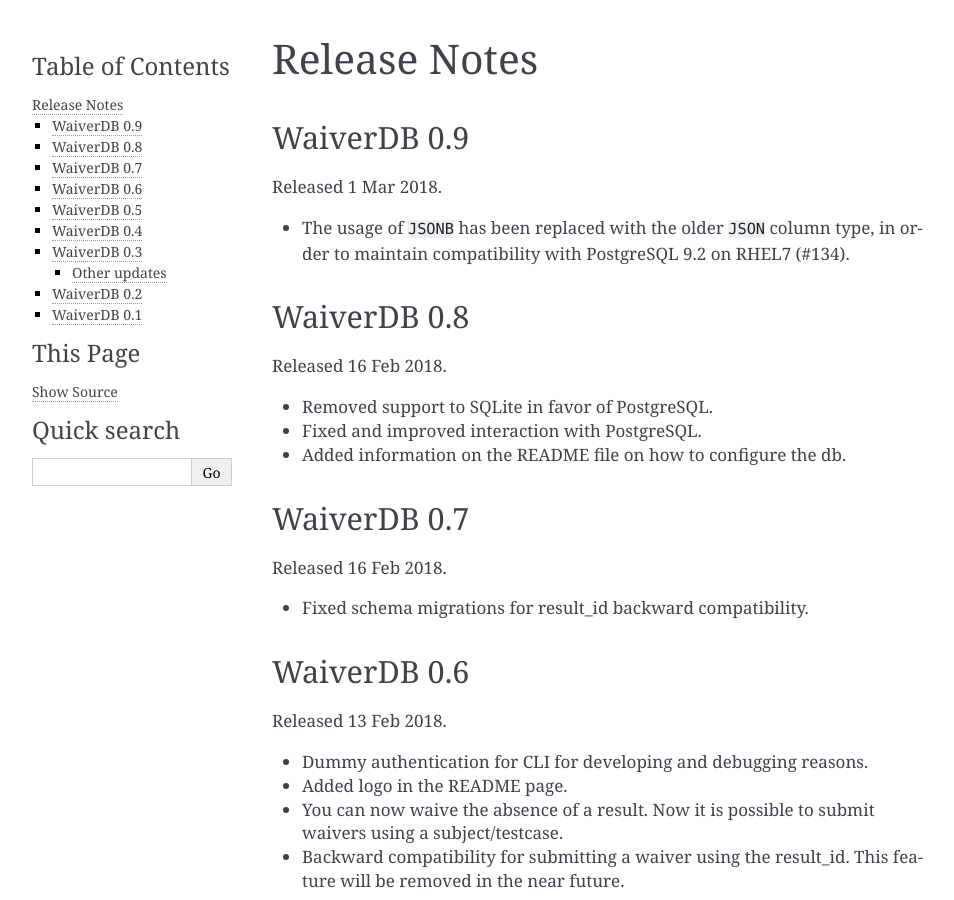
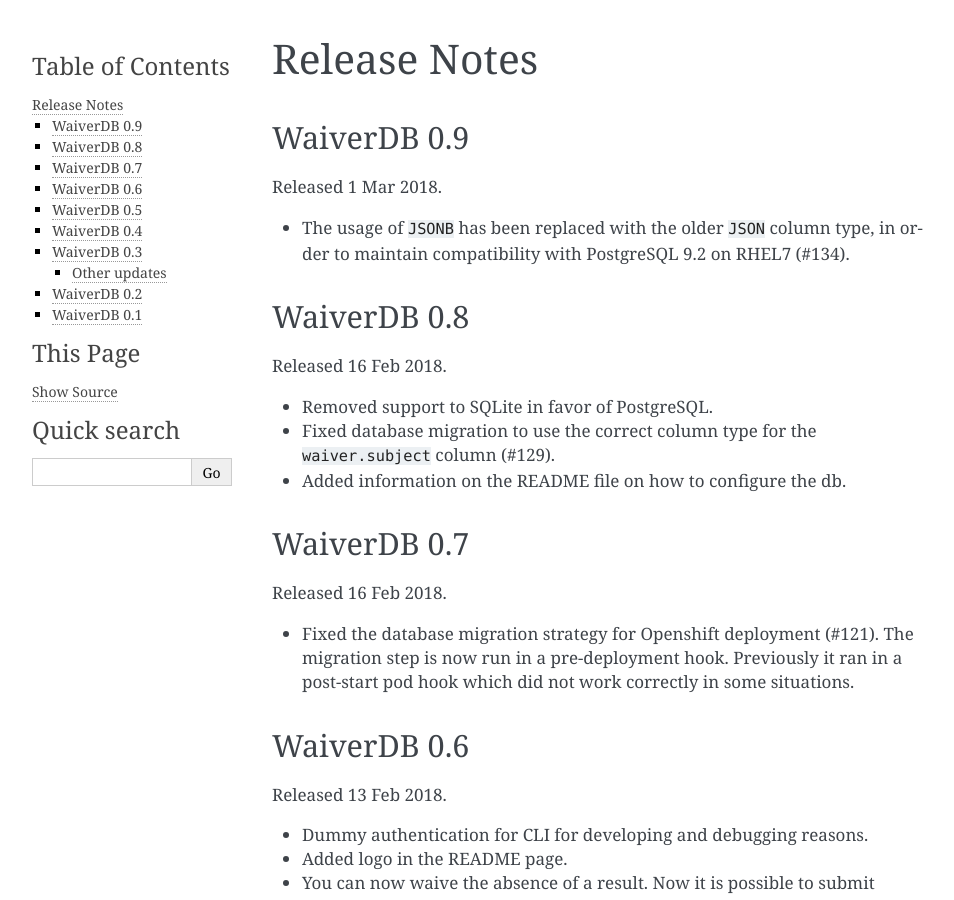
Before and after one commit to frozencemetery/waiverdb, a Sphinx documentation site: the page built from docs/release-notes.rst, in a window 1280 px wide and 900 px high. Shown: the whole window, without its empty margins (148-1102 px from the left). Built offline with Sphinx 7.4.7, drawn with Linux system fonts in a browser that asks for light colours; pages that are not in the unit, such as notebooks, are missing from menus.

Commit message:
add some missing issue references in older release notes

```diff
--- a/docs/release-notes.rst
+++ b/docs/release-notes.rst
@@ -18,7 +18,8 @@
 
 * Removed support to SQLite in favor of PostgreSQL.
 
-* Fixed and improved interaction with PostgreSQL.
+* Fixed database migration to use the correct column type for the
+  ``waiver.subject`` column (#129).
 
 * Added information on the README file on how to configure the db.
 
@@ -27,7 +28,9 @@
 
 Released 16 Feb 2018.
 
-* Fixed schema migrations for result_id backward compatibility.
+* Fixed the database migration strategy for Openshift deployment (#121).
+  The migration step is now run in a pre-deployment hook. Previously it ran in
+  a post-start pod hook which did not work correctly in some situations.
 
 WaiverDB 0.6
 ============
```
